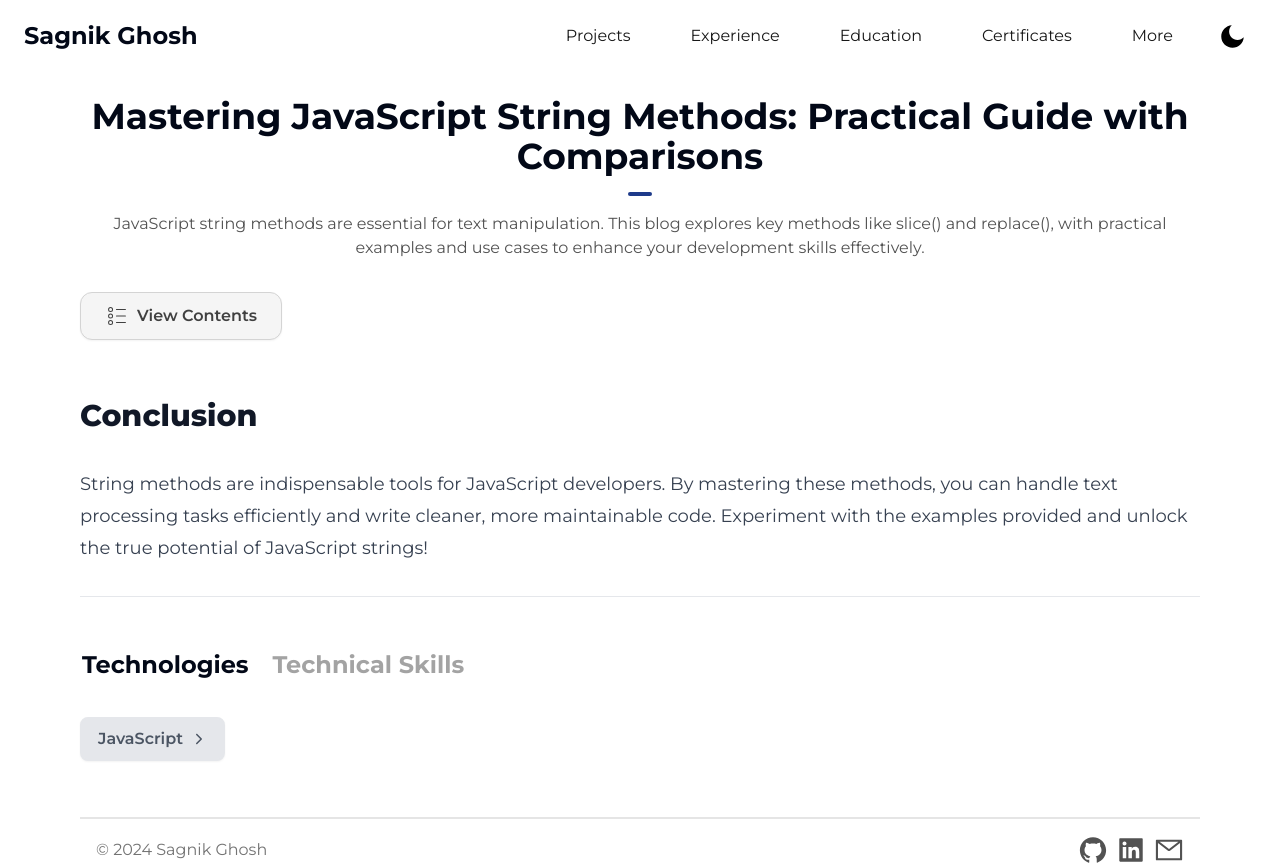
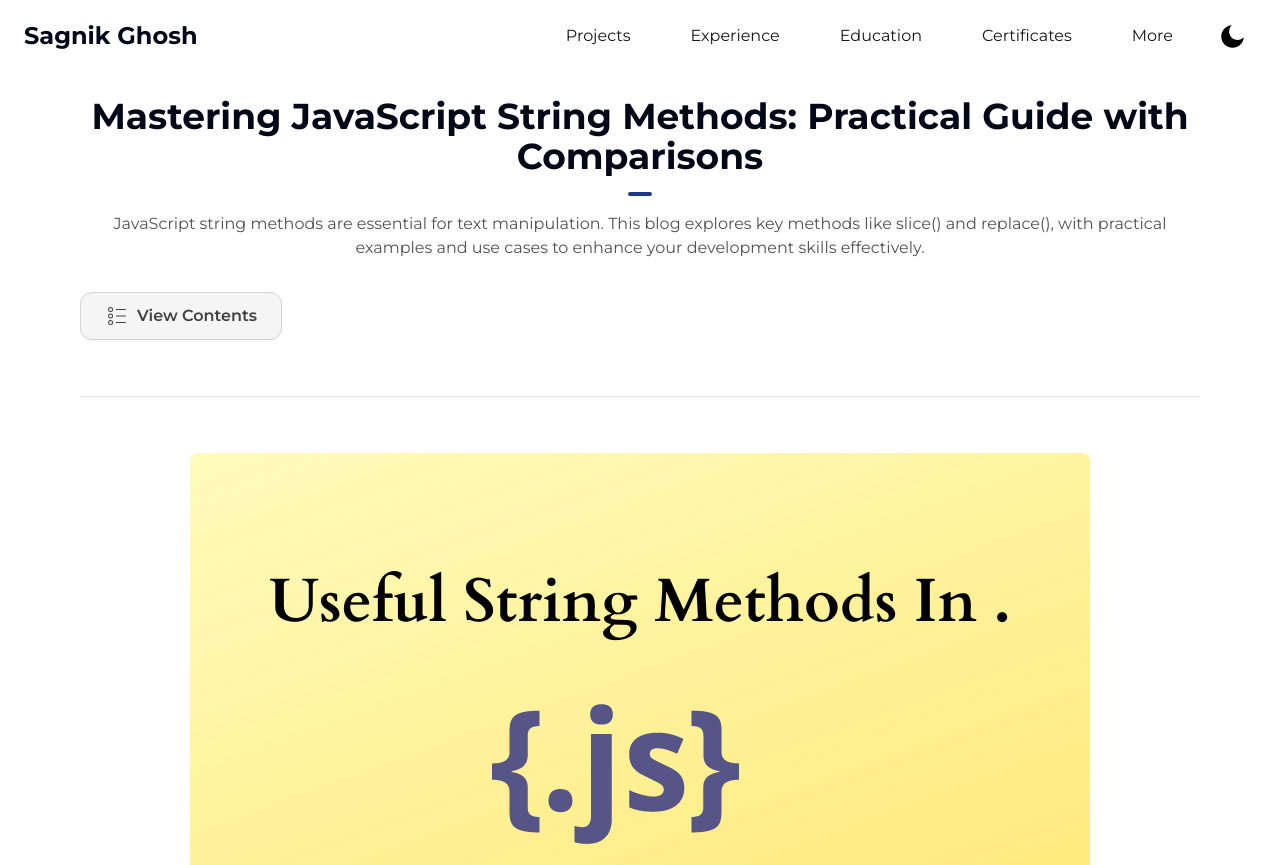
Before and after one commit to sagnikghosh1999/portfolio-next, a Next.js app: page /blogs/javascript-string-methods in a window 1280 px wide. Shown: the top 865 px of the page. Built offline with nearby package versions, Linux system fonts and the light colour scheme.

Commit message:
Refactor blog content splitting logic to improve clarity and functionality

```diff
--- a/src/app/blogs/[blogKey]/page.tsx
+++ b/src/app/blogs/[blogKey]/page.tsx
@@ -128,22 +128,20 @@ const BlogPage: React.FC<BlogPageProps> = ({ params }) => {
   ];
 
   /**
-   * Splits a blog into 2 sections: contents and articles.
+   * Splits the blogContent into 2 parts and returns the contentsSection
    * The contents section is the part of the blog before the first separator.
-   * The article section is the part of the blog after the first separator.
    *
    * @param blogContent Markdown blog that needs to be split into contents and article sections
-   * @returns 2 sections: contents list and articles
+   * @returns the contents section
    */
 
-  /*
   function getBlogContent(blogContent: string): {
     contentsSection: string;
   } {
-    // Regular expression to find the first heading (starting with "---")
+    // Regular expression to find the first separator ("---")
     const headingRegex = /^---$/m;
 
-    // Find the index of the first heading
+    // Find the index of the first separator
     const firstHeadingIndex: number = blogContent.search(headingRegex);
 
     // If a heading is found, split the content into heading i.e. contentsSection
@@ -155,40 +153,12 @@ const BlogPage: React.FC<BlogPageProps> = ({ params }) => {
       return { contentsSection };
     }
 
-    // If no heading is found, return the contentsSection as empty string
+    // If no separator is found, return the contentsSection as empty string
     return { contentsSection: "" };
   }
 
   // getting the table of contents section from the blogContent
   const { contentsSection } = getBlogContent(blogContent);
-*/
-  function splitBlogContent(blogContent: string): {
-    contentsSection: string;
-    articleSection: string;
-  } {
-    // Regular expression to find the first heading (starting with "---")
-    const headingRegex = /^---$/m;
-
-    // Find the index of the first separator
-    const firstHeadingIndex: number = blogContent.search(headingRegex);
-
-    // If the first separator is found, split the content
-    if (firstHeadingIndex !== -1) {
-      const contentsSection: string = blogContent
-        .slice(0, firstHeadingIndex)
-        .trim();
-      const articleSection: string = blogContent
-        .slice(firstHeadingIndex)
-        .trim();
-
-      return { contentsSection, articleSection };
-    }
-
-    // If no separator is found, return the entire content as the articleSection, and leave contentsSection empty
-    return { contentsSection: "", articleSection: blogContent.trim() };
-  }
-
-  const splitBlog = splitBlogContent(blogContent);
 
   return (
     <main>
@@ -210,8 +180,11 @@ const BlogPage: React.FC<BlogPageProps> = ({ params }) => {
             {blogData?.subtitle}
           </h2>
         </div>
-        <ContentsSection contentSection={splitBlog.contentsSection} />
-        <Reader content={splitBlog.articleSection} size="lg:prose-lg" />
+        <ContentsSection contentSection={contentsSection} />
+        <Reader
+          content={blogContent.replace(contentsSection, "")}
+          size="lg:prose-lg"
+        />
 
         <div className="border-b border-gray-200 dark:border-neutral-600 pb-2" />
 
```
